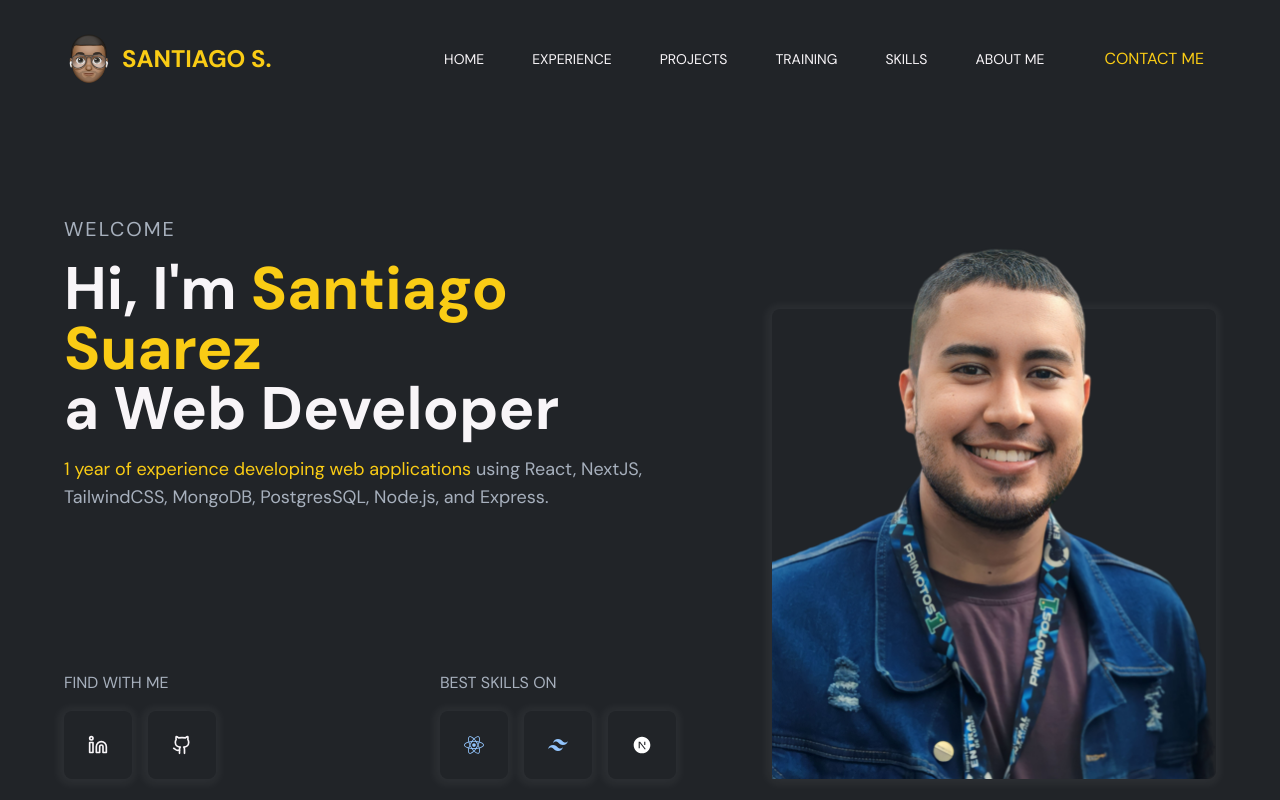
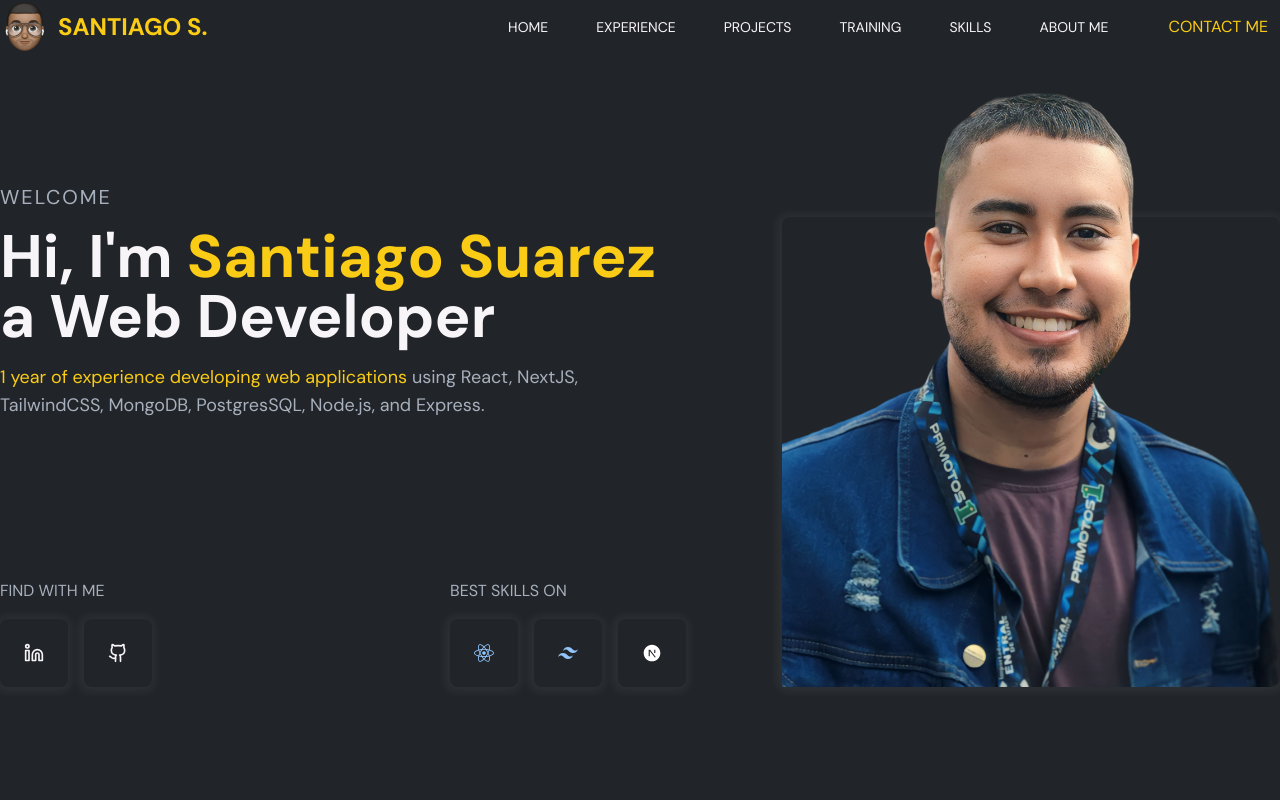
Before and after one commit to santiagoSuarez219/portfolio-santiago, a Next.js app: page / in a window 1280 px wide. Shown: the top 800 px of the page. Built offline with nearby package versions, Linux system fonts and the light colour scheme; a web font is replaced by a local one.

Commit message:
chore: Add smooth scrolling behavior and remove overscroll behavior

```diff
--- a/app/globals.css
+++ b/app/globals.css
@@ -2,6 +2,11 @@
 @tailwind components;
 @tailwind utilities;
 
+html {
+  scroll-behavior: smooth;
+}
+
 body {
-  @apply bg-background-color-dark pt-4 md:pt-8 px-4 md:px-16;
+  @apply bg-background-color-dark;
+  overscroll-behavior: none;
 }
```
